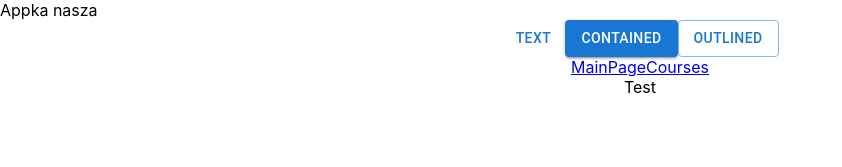
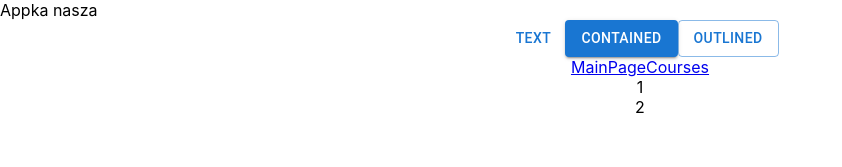
Before and after one commit to FilipdeTillier/speech-therapist-app, a React (Create React App) app: page /test in a window 1280 px wide. Shown: the top 167 px of the page, without its empty margins (0-842 px from the left). Built offline with nearby package versions, Linux system fonts and the light colour scheme; data requests are answered from the project's data file; the HTML template or start-up script is replaced by a standard one.

Commit message:
Add link to test page

```diff
--- a/src/Pages/Courses/Courses.tsx
+++ b/src/Pages/Courses/Courses.tsx
@@ -1,4 +1,4 @@
-import { ReactElement, useEffect, useState } from "react";
+import { ReactElement, useEffect } from "react";
 import { useDispatch, useSelector } from "react-redux";
 import { RootState } from "../../redux/Store";
 import { fetchCourses } from "../../redux/actions/CoursesActions";
@@ -16,7 +16,7 @@ export const Courses = (): ReactElement => {
     <div>
       {courses &&
         courses.map((el) => (
-          <Link to={""}>
+          <Link to={"/test"}>
             <div key={el.id}>{el.id}</div>
           </Link>
         ))}
--- a/src/Pages/Test.tsx
+++ b/src/Pages/Test.tsx
@@ -1,7 +1,15 @@
-import { ReactElement } from "react";
+import { ReactElement, useEffect } from "react";
+import { useDispatch, useSelector } from "react-redux";
+import { RootState } from "../redux/Store";
+import { fetchCourses } from "../redux/actions/CoursesActions";
 
-const Test = (): ReactElement => {
-  return <div>Test</div>;
+export const Test = (): ReactElement => {
+  const course = useSelector((state: RootState) => state.courseslist.value);
+  const dispatch = useDispatch();
+
+  useEffect(() => {
+    !course.length && dispatch(fetchCourses());
+  }, []);
+
+  return <div>{course && course.map((e) => <div key={e.id}>{e.id}</div>)}</div>;
 };
-
-export default Test;
--- a/src/Routes/Router.tsx
+++ b/src/Routes/Router.tsx
@@ -1,7 +1,7 @@
 import { BrowserRouter, Routes, Route } from "react-router-dom";
 import { MainPage } from "../Pages/MainPage/MainPage";
 import { Courses } from "../Pages/Courses/Courses";
-import Test from "../Pages/Test";
+import { Test } from "../Pages/Test";
 import { Layout } from "../components/Layout/Layout";
 import { ReactElement } from "react";
 import { store } from "../redux/Store";
```
